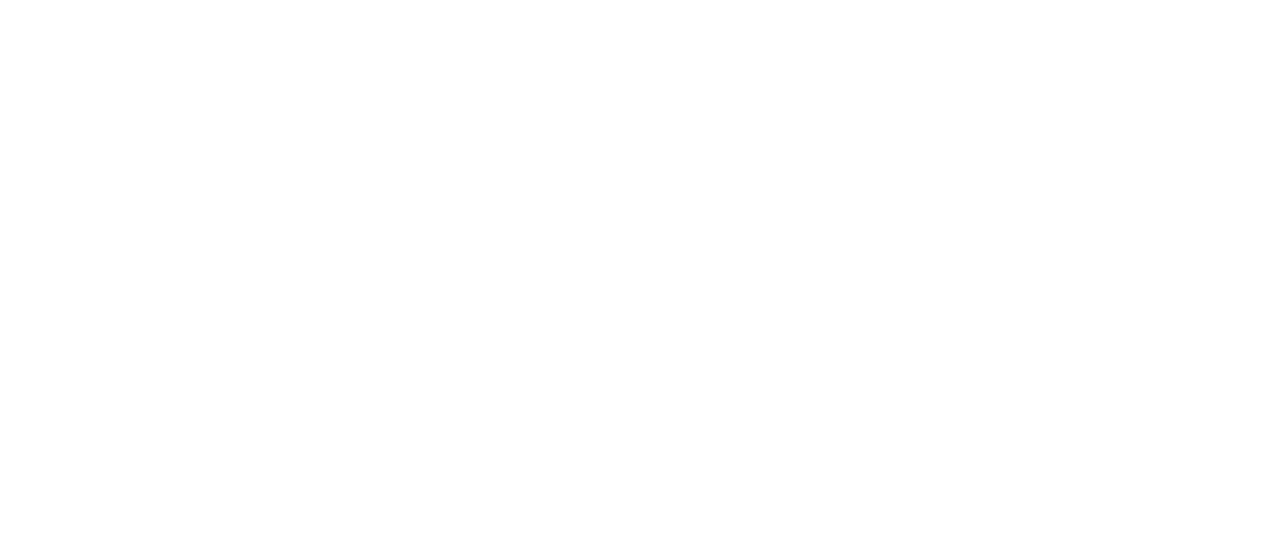
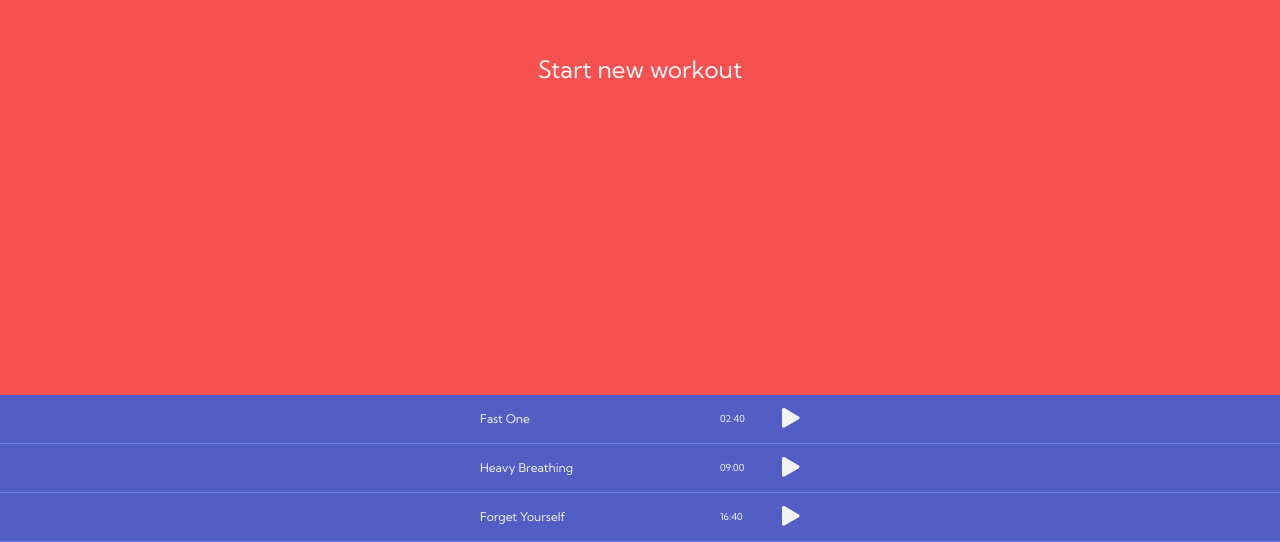
Before and after one commit to emil-litwiniec/intervals, a React app: page /workout/1 in a window 1280 px wide. Shown: the part 258-800 px from the top of the page. Built offline with nearby package versions, Linux system fonts and the light colour scheme.

Commit message:
Implement structure for View components

```diff
--- a/src/App.tsx
+++ b/src/App.tsx
@@ -1,6 +1,7 @@
 import React from 'react';
 import { BrowserRouter as Router, Switch, Route } from 'react-router-dom';
-import MainView from '@/views/mainView/MainView';
+import { MainView, EditView, WorkoutView } from '@/views';
+
 import './styles/App.scss';
 
 function App() {
@@ -9,8 +10,11 @@
             <Router>
                 <Switch>
                     <Route exact={true} path="/" component={MainView} />
-                    {/* <Route path="" component={EditWorkoutView} /> */}
-                    {/* <Route path="/workout/:workoutId" component={WorkoutView}/> */}
+
+                    <Route path="/edit/:workoutId" component={EditView} />
+                    <Route path="/create" component={EditView} />
+
+                    <Route path="/workout/:workoutId" component={WorkoutView} />
                 </Switch>
             </Router>
         </main>
--- /dev/null
+++ b/src/views/View.tsx
@@ -0,0 +1,12 @@
+import React from 'react';
+import './_view.scss';
+
+type Props = {
+    variant?: string;
+};
+
+const View: React.FC<Props> = ({ variant = 'default', children }) => {
+    return <div className={`view-wrapper view-wrapper--${variant}`}>{children}</div>;
+};
+
+export default View;
--- /dev/null
+++ b/src/views/_view.scss
@@ -0,0 +1,5 @@
+.view-wrapper {
+    height: 100%;
+    display: flex;
+    flex-direction: column;
+}
--- /dev/null
+++ b/src/views/index.tsx
@@ -0,0 +1,3 @@
+export { default as EditView } from './variants/EditView';
+export { default as WorkoutView } from './variants/WorkoutView';
+export { default as MainView } from './variants/MainView';
--- a/src/views/mainView/_mainView.scss
+++ /dev/null
@@ -1,7 +0,0 @@
-.main-view {
-    &__container {
-        height: 100%;
-        display: flex;
-        flex-direction: column;
-    }
-}
--- /dev/null
+++ b/src/views/variants/EditView.tsx
@@ -0,0 +1,13 @@
+import React from 'react';
+// import WorkoutEditor from '@/components/workoutEditor/WorkoutEditor';
+import View from '../View';
+
+const EditView: React.FC = () => {
+    return (
+        <View variant="edit">
+            {/* <WorkoutEditor /> */}
+        </View>
+    );
+};
+
+export default EditView;
--- a/src/views/mainView/MainView.tsx
+++ b/src/views/variants/MainView.tsx
@@ -1,16 +1,14 @@
 import React from 'react';
 import StartWorkout from '@/components/startWorkout/StartWorkout';
 import WorkoutsList from '@/components/workoutsList/WorkoutsList';
-import './_mainView.scss';
+import View from '../View';
 
-type Props = {};
-
-const MainView: React.FC<Props> = () => {
+const MainView: React.FC = () => {
     return (
-        <div className="main-view__container">
+        <View variant="main">
             <StartWorkout />
             <WorkoutsList />
-        </div>
+        </View>
     );
 };
 
--- /dev/null
+++ b/src/views/variants/WorkoutView.tsx
@@ -0,0 +1,15 @@
+import React from 'react';
+import StartWorkout from '@/components/startWorkout/StartWorkout';
+import WorkoutsList from '@/components/workoutsList/WorkoutsList';
+import View from '../View';
+
+const WorkoutView: React.FC = () => {
+    return (
+        <View variant="workout">
+            <StartWorkout />
+            <WorkoutsList />
+        </View>
+    );
+};
+
+export default WorkoutView;
```
